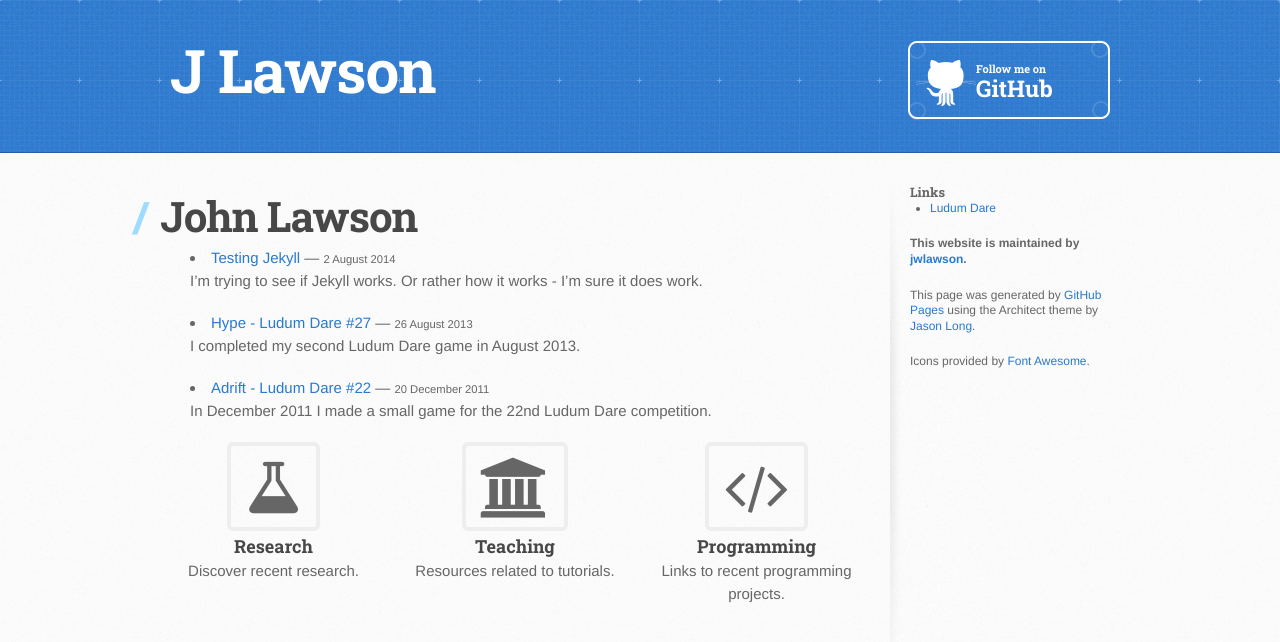
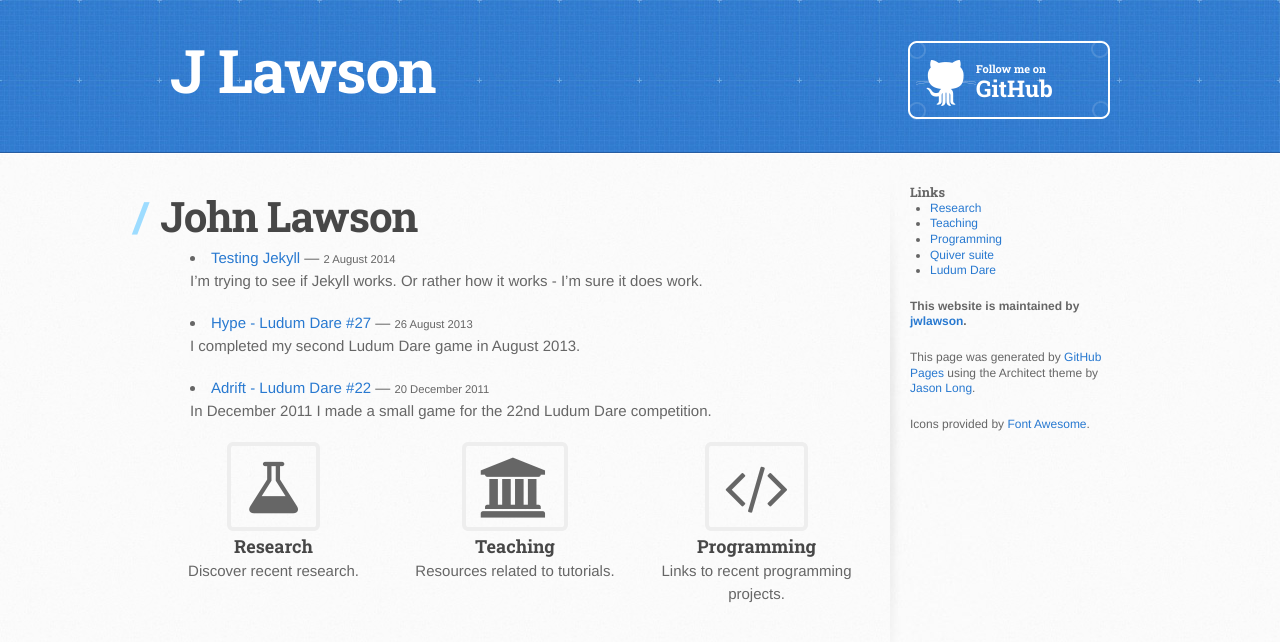
Before and after one commit to jwlawson/jwlawson.github.io, a Jekyll site: the page built from index.md, in a window 1280 px wide. Shown: the top 642 px of the page. Built offline with Jekyll 4.4.1, drawn with Linux system fonts in a browser that asks for light colours; nearby versions of some CDN libraries.

Commit message:
Adds links to new pages to the sidebar.

```diff
--- a/_includes/links.html
+++ b/_includes/links.html
@@ -1,4 +1,8 @@
 <h2>Links</h2>
 <ul class="links">
+  <li><a href="{{ site.baseurl }}/research/">Research</a></li>
+  <li><a href="{{ site.baseurl }}/teaching/">Teaching</a></li>
+  <li><a href="{{ site.baseurl }}/programming/">Programming</a></li>
+  <li><a href="{{ site.baseurl }}/quiver/">Quiver suite</a></li>
   <li><a href="{{ site.baseurl }}/ludumdare/">Ludum Dare</a></li>
 </ul>
```
